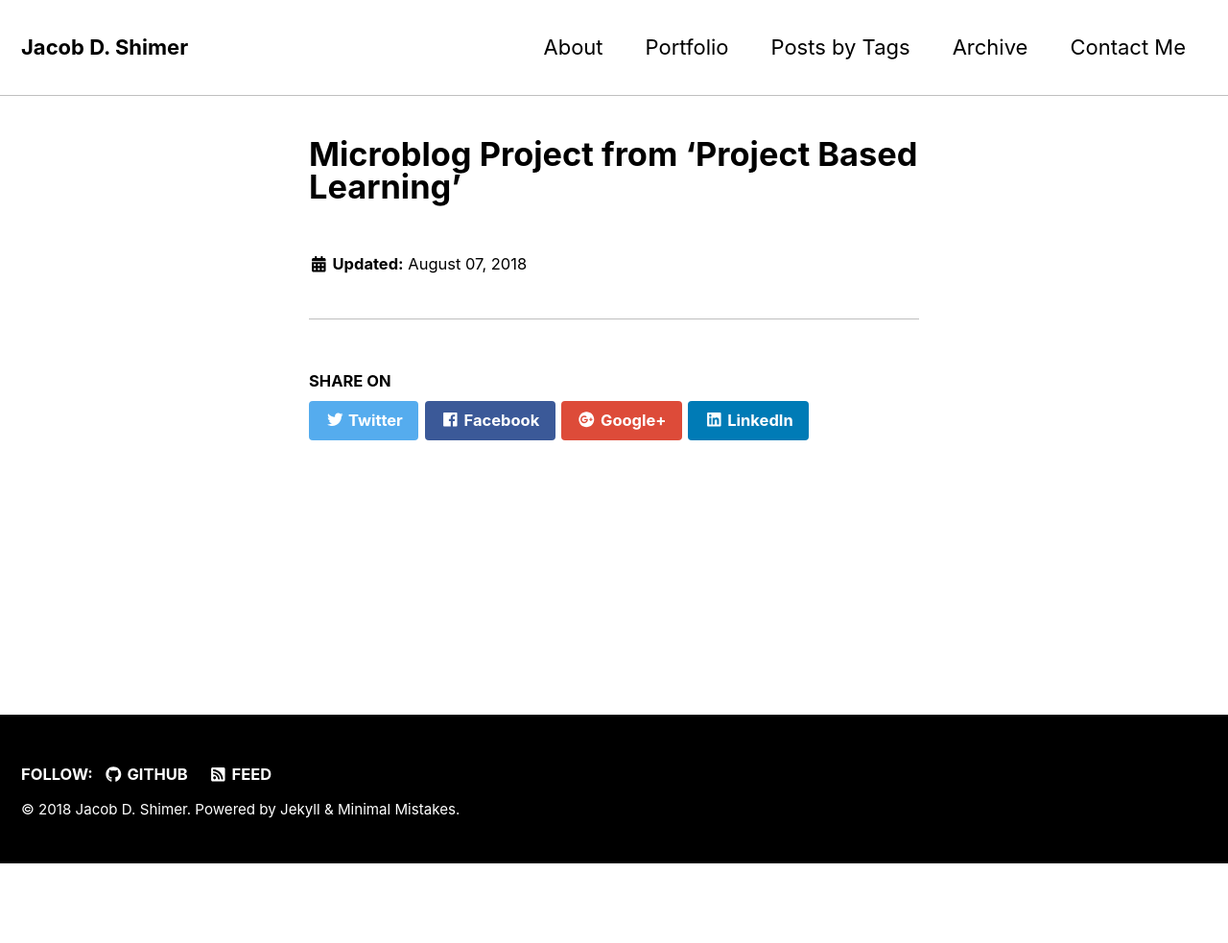
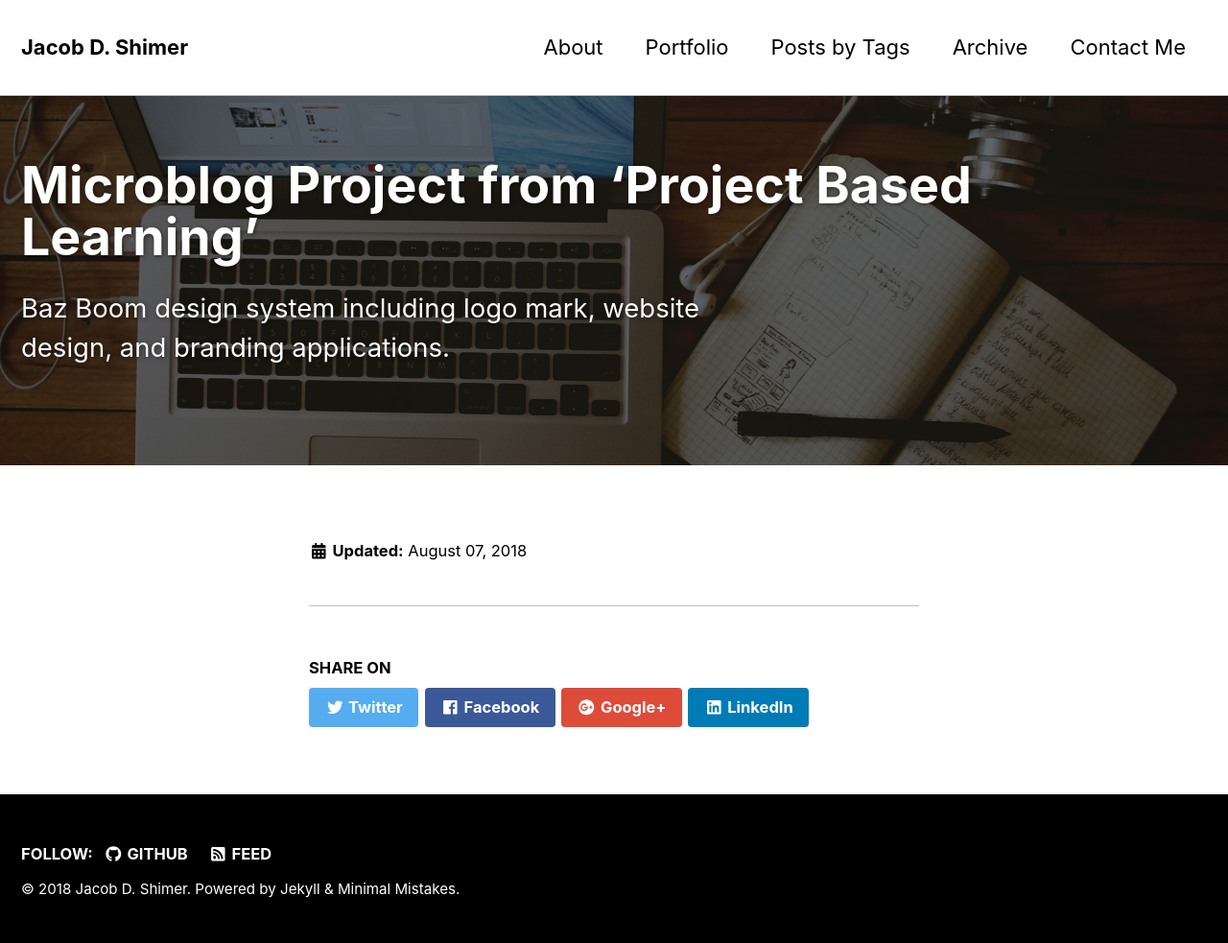
Before and after one commit to jacobdshimer/jacobdshimer.github.io, a Jekyll site: the page built from _portfolio/microblog-project.md, in a window 1280 px wide. Shown: the whole page at 96% size. Built offline with Jekyll 4.4.1, drawn with Linux system fonts in a browser that asks for light colours; nearby versions of some CDN libraries; before the commit the page ends 900 px from its top, so only the background shows below that.

Commit message:
Added a teaser and overlay image to the microblog

```diff
--- a/_portfolio/microblog-project.md
+++ b/_portfolio/microblog-project.md
@@ -1,3 +1,9 @@
 ---
 title: "Microblog Project from 'Project Based Learning'"
+excerpt: "Baz Boom design system including logo mark, website design, and branding applications."
+header:
+  overlay_image: "/assets/images/microblog-portfolio-page.jpg"
+  overlay_color: "#000"
+  overlay_filter: 0.6
+  teaser: assets/images/microblog-portfolio-page-teaser.jpg
 ---
```
Also changed, not shown: assets/images/Original/microblog-portfolio-page.jpg (added), assets/images/microblog-portfolio-page-teaser.jpg (added), assets/images/microblog-portfolio-page.jpg (added).
